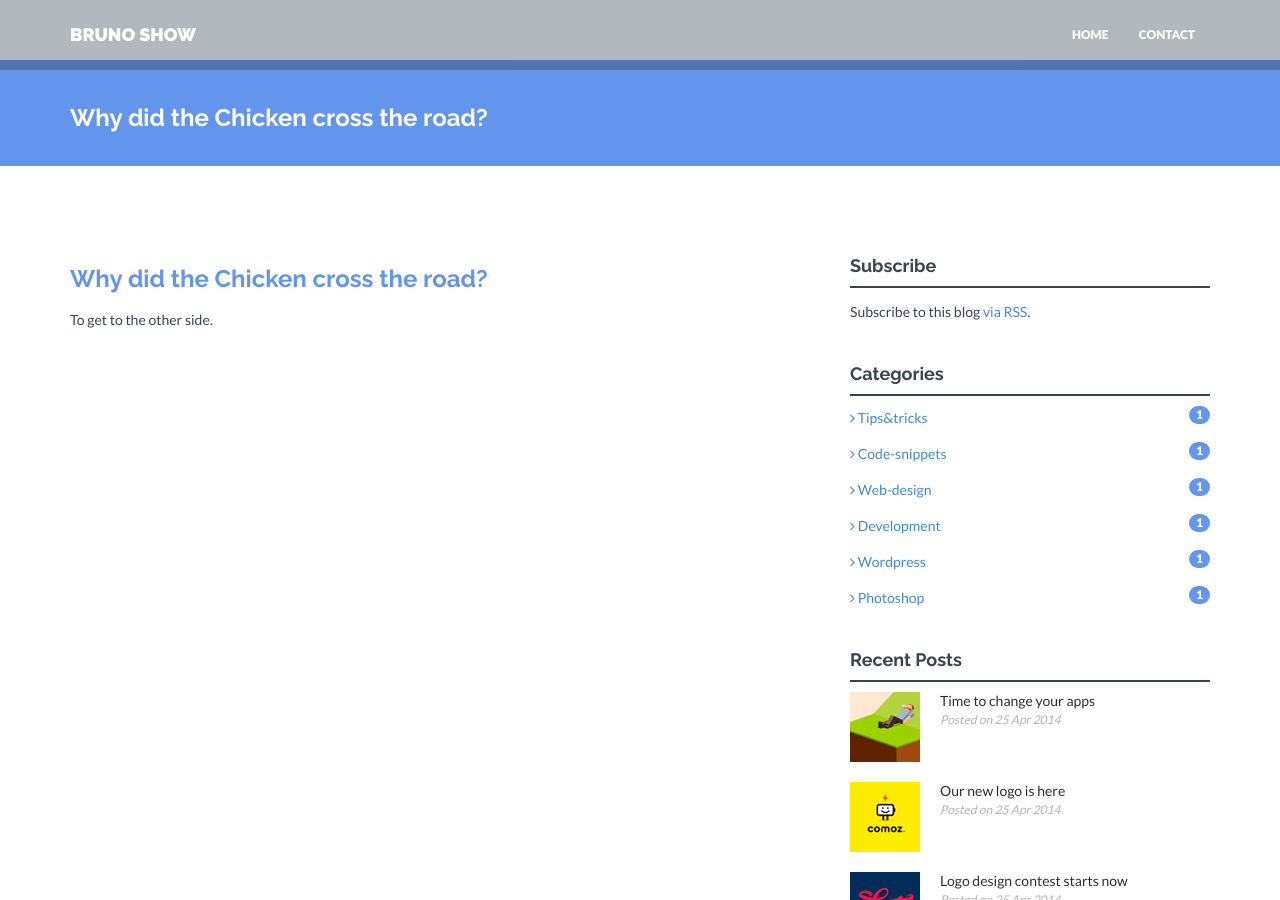
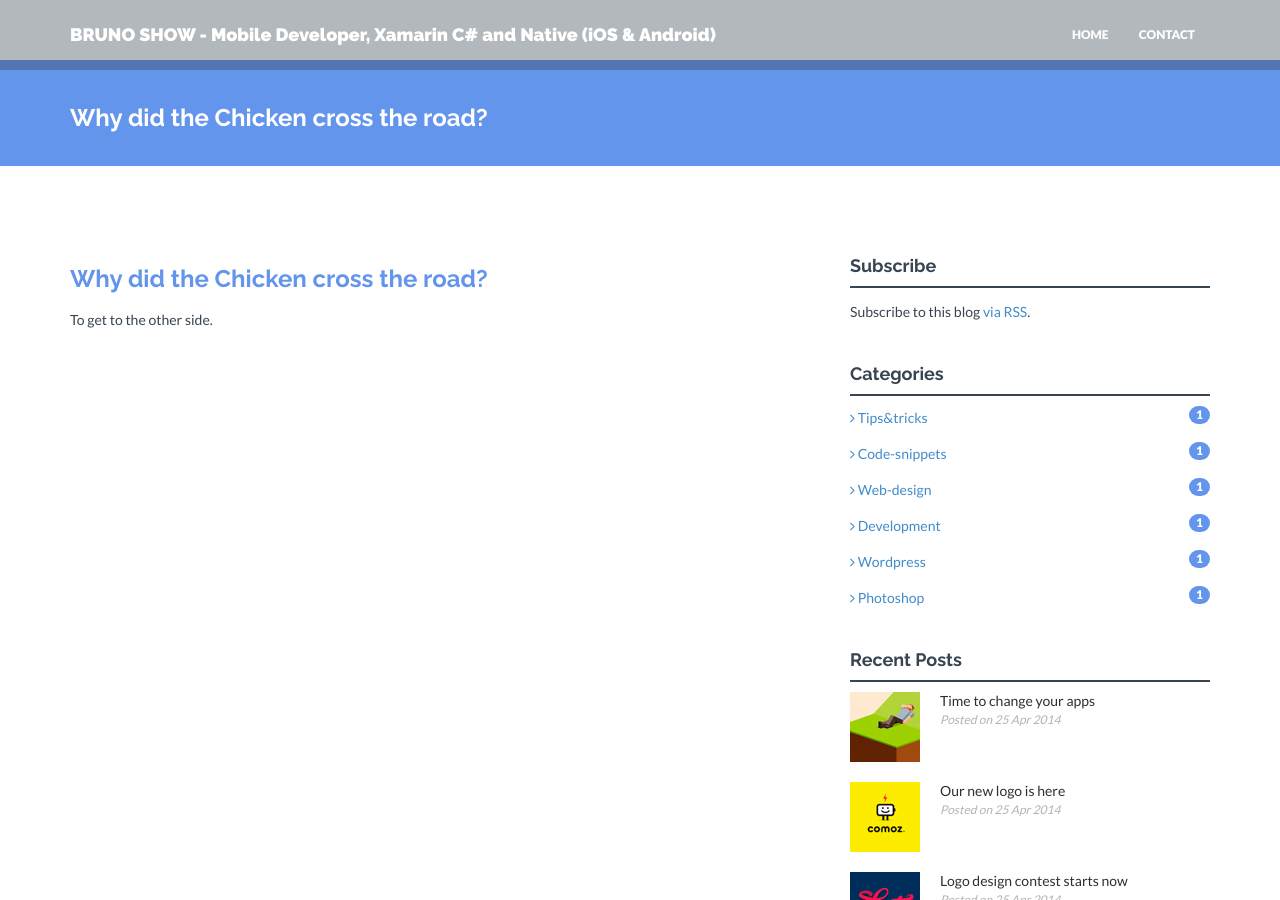
Before and after one commit to brunoshow/brunoshow.github.io, a Jekyll site: the page built from _posts/question/2014-04-15-your-project-name.markdown, in a window 1280 px wide and 900 px high. Built offline with Jekyll 4.4.1, drawn with Linux system fonts in a browser that asks for light colours; nearby versions of some CDN libraries.

```diff
--- a/_config.yml
+++ b/_config.yml
@@ -1,7 +1,7 @@
 ### GENERAL SETTINGS ###
 
 # Site settings
-title: BRUNO SHOW
+title: "BRUNO SHOW - Mobile Developer, Xamarin C# and Native (iOS & Android)"
 description: "Bruno Rosa Mobile Developer, Xamarin C# and Native (iOS & Android), Information System Bachelor (BSc CIS), working in Berlin."
 analytics: #Google analytics code in the format XX-nnnnnnnn-n
 baseurl: "" #important: start with /
--- a/_includes/head.html
+++ b/_includes/head.html
@@ -1,11 +1,19 @@
 <head>
     <meta charset="utf-8">
     <meta http-equiv="X-UA-Compatible" content="IE=edge">
-    <meta name="viewport" content="width=device-width, initial-scale=1">
-    <meta name="description" content="">
+    <meta name="viewport" content="{{ site.description }}">
     <meta name="author" content="">
     <link rel="shortcut icon" href="{{ "/assets/ico/favicon.ico" | prepend: site.baseurl }}">
     <link rel="image_src" href="{{ "/assets/img/thumb.jpeg" | prepend: site.baseurl }}" />
+
+    <meta name="page_title" content="{{ site.title }}{% if page.title %} - {{ page.title }}{% endif %}">
+    <meta name="description" content="{{ site.description }}">
+    <meta property="og:type" content="website">
+    <meta property="og:title" content="{{ site.title }}{% if page.title %} - {{ page.title }}{% endif %}">
+    <meta property="og:description" content="{{ site.description }}">
+    <meta property="og:image" content="{{ "/assets/img/thumb.jpeg" | prepend: site.baseurl }}">
+    <meta property="og:url" content="{{ site.url }}">
+
     <title>{{ site.title }}{% if page.title %} - {{ page.title }}{% endif %}</title>
 
     <!-- Bootstrap core CSS -->
```
